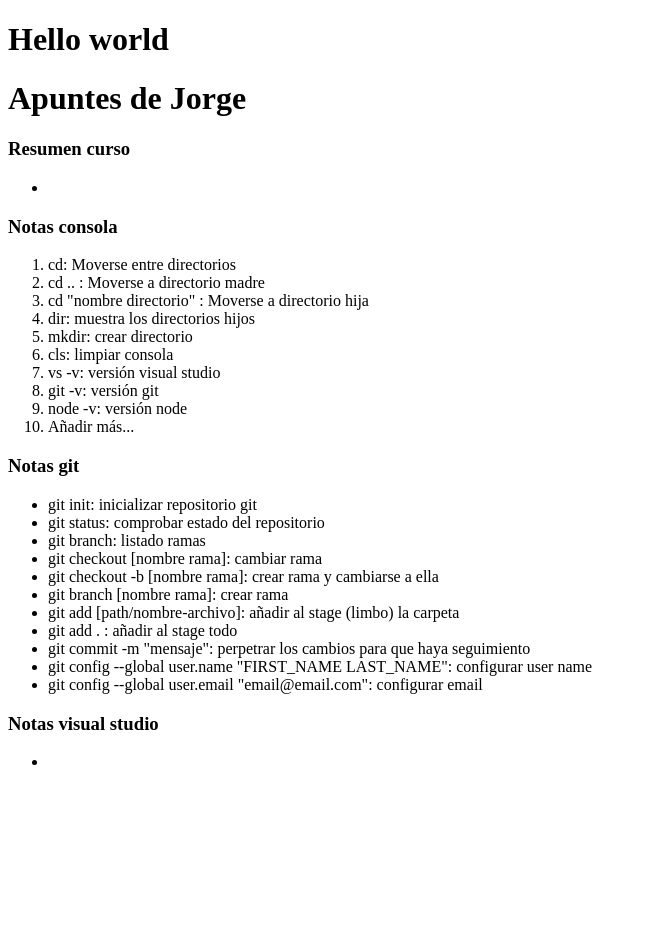
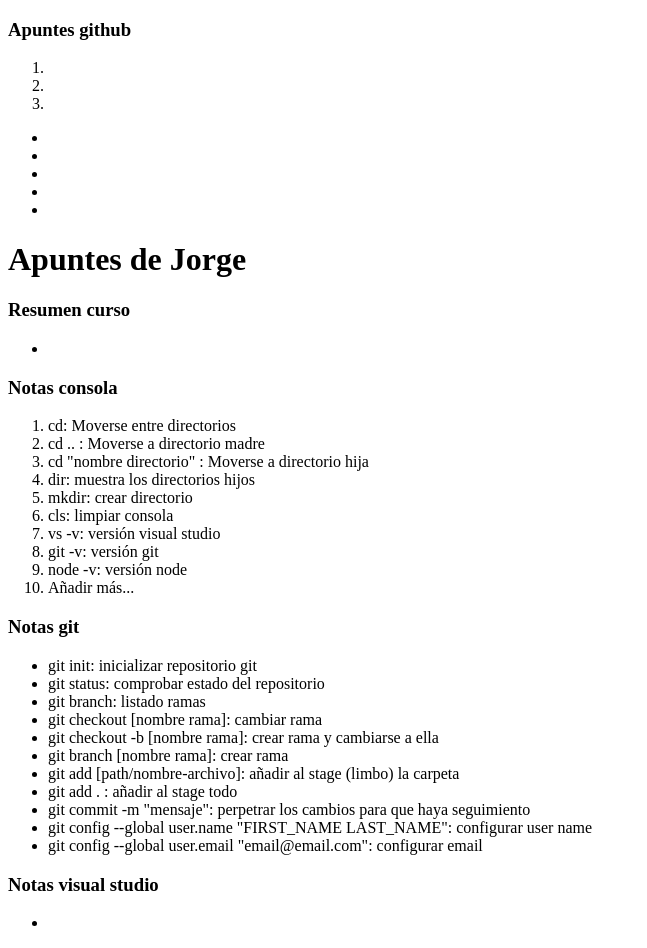
Before and after one commit to jorge-msmk/clase-web-development, a plain HTML site: page jorge/index.html in a window 1280 px wide. Shown: the whole page, without its empty margins (0-647 px from the left). Before the commit the page ends 800 px from the top, so only its background shows below. Drawn offline with Linux system fonts and the light colour scheme.

Commit message:
html dinamico

```diff
--- a/jorge/script.js
+++ b/jorge/script.js
@@ -10,7 +10,7 @@ console.log(arrExp);
 
 console.log(arrExp[0], ' ', arrExp[1])
 
-const GitHubComands = ["git clone", "git status", "git fetch", "git pull", "git push"];
+const GitHubCommands = ["git clone", "git status", "git fetch", "git pull", "git push"];
 const GitHubComandsDescription = {
     gitClone: "Clonamos el repositorio remoto debe ser el nuestro",
     gitStatus: "Muestra el estado del repositorio de trabajo",
@@ -38,7 +38,7 @@ let gitHubNotes = {
     },
     class: [],
     textElements: {
-        keys: [GitHubComands, GitHubFunctions],
+        keys: [GitHubCommands, GitHubFunctions],
         descriptions:[GitHubComandsDescription, GitHubFunctionsDescription]
     }
 
@@ -88,12 +88,37 @@ let gitHubNotes = {
 
 
 const main = document.createElement('main');
-const son = document.createElement('div');
+const header = document.createElement('header');
 
-son.innerHTML = "<h1>Hello world<h1>";
-main.appendChild(son);
-
+header.innerHTML = "<h3>Apuntes github<h3>";
+main.appendChild(header);
 document.body.appendChild(main);
 
-console.log(document.body);
-console.log(document.body.main);
+const list = document.createElement('ol');
+const listElement1 = document.createElement('li');
+const listElement2 = document.createElement('li');
+const listElement3 = document.createElement('li');
+
+list.appendChild(listElement1);
+list.appendChild(listElement2);
+list.appendChild(listElement3);
+
+main.appendChild(list);
+
+function gitHubCommandsGenerator() {
+    const headerCommands = document.createElement('header');
+
+    headerCommands.innerHTML = "<h3>gitHub Commands<h3>";
+
+    const listCommands = document.createElement('ul');
+
+    GitHubCommands.forEach( el => {
+        const listElementCommand = document.createElement('li');
+        listCommands.appendChild(listElementCommand);
+    })
+
+    main.appendChild(listCommands);
+
+}
+
+gitHubCommandsGenerator();
```
Also changed, not shown: jorge/index.html (line endings or trailing spaces).
